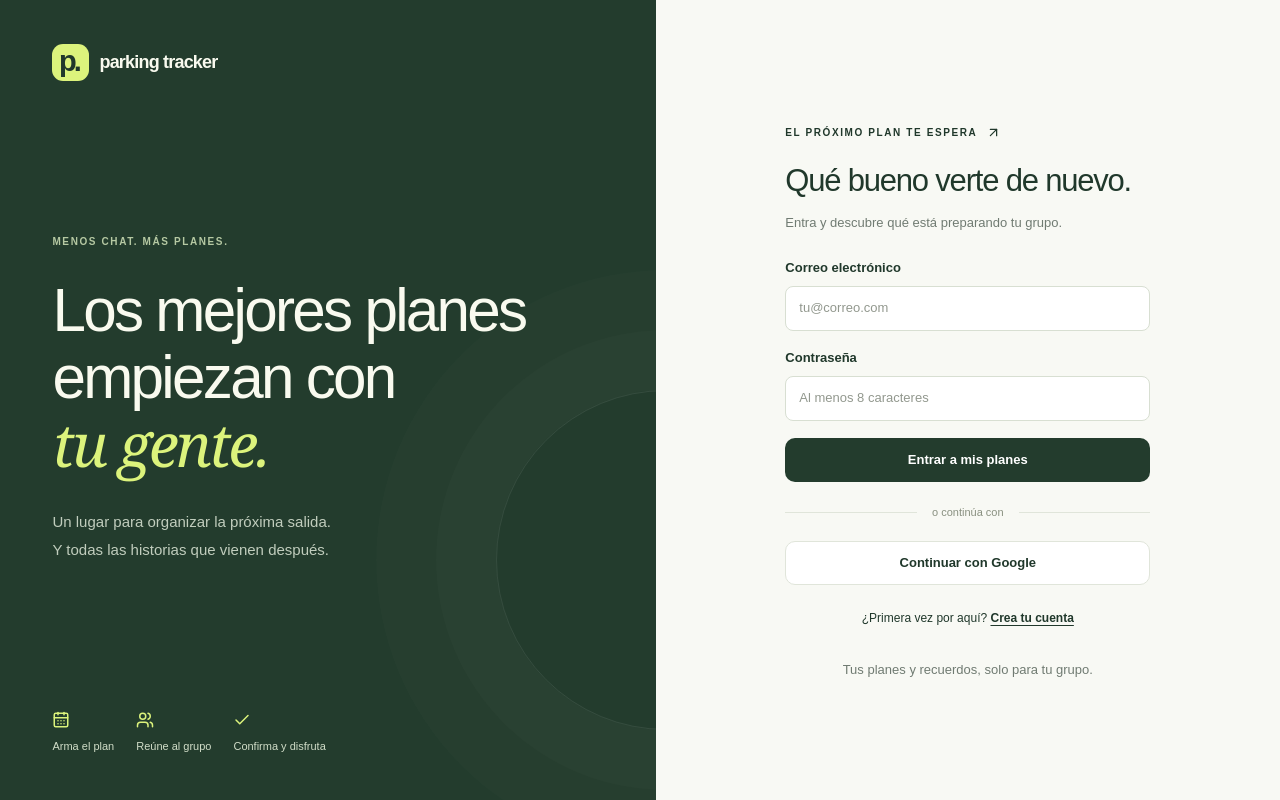
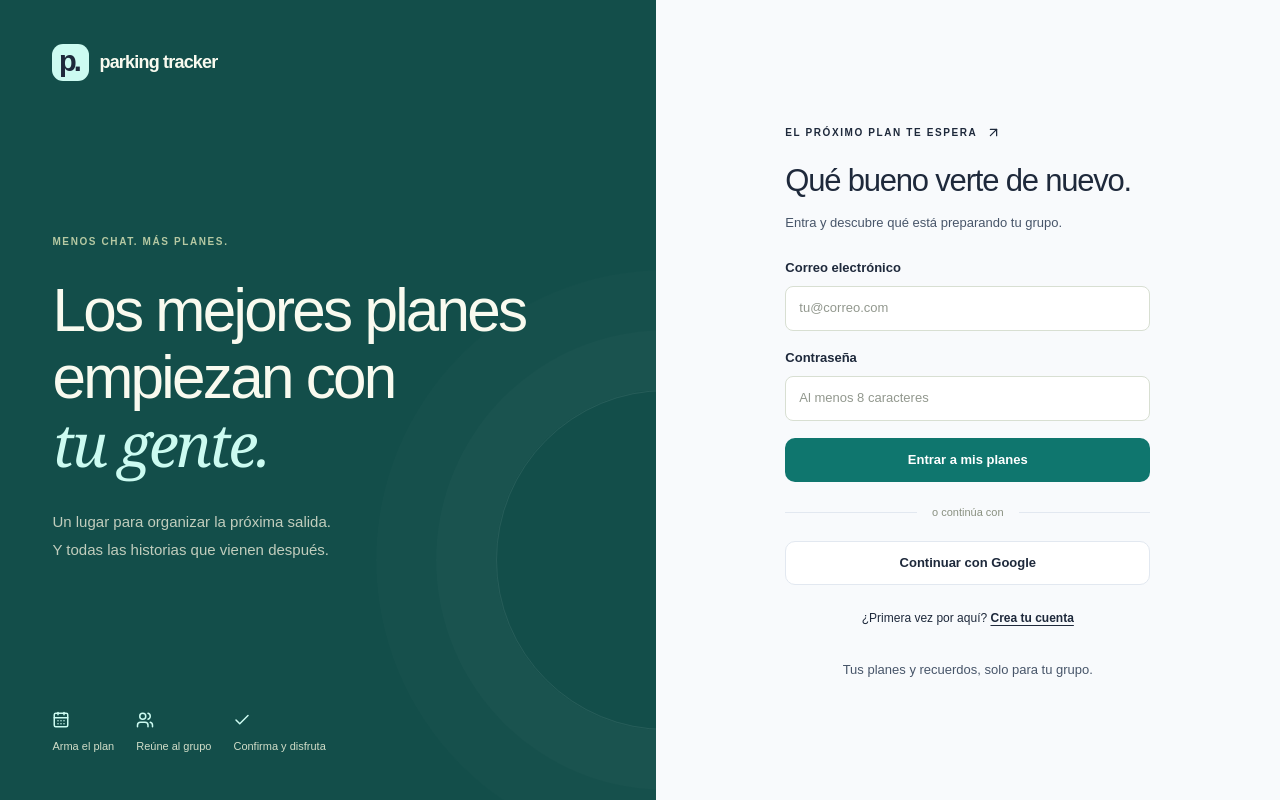
Before and after one commit to Made1214/ParkingTracker, a Next.js app: page /login in a window 1280 px wide. Built offline with nearby package versions, Linux system fonts and the light colour scheme.

Commit message:
style(ui): establish teal color tokens
- Introduce shared teal and slate colors for the existing interface.
- Distinguish attendance responses with green, amber, and red states.

```diff
--- a/src/app/globals.css
+++ b/src/app/globals.css
@@ -1,16 +1,24 @@
 @import "tailwindcss";
 
 :root {
-  --ink: #20382b;
-  --muted: #707b72;
-  --paper: #f8f9f4;
-  --line: #e0e5da;
-  --lime: #dcf37c;
-  --forest: #233c2d;
-  --peach: #f5dcca;
+  --color-primary: #0f766e;
+  --color-primary-hover: #115e59;
+  --color-primary-deep: #134e4a;
+  --color-primary-soft: #ccfbf1;
+  --color-success: #15803d;
+  --color-warning: #b45309;
+  --color-danger: #b91c1c;
+  --ink: #1e293b;
+  --muted: #475569;
+  --paper: #f8fafc;
+  --line: #e2e8f0;
+  /* Legacy aliases keep existing screens and task styles on the same palette. */
+  --lime: var(--color-primary-soft);
+  --forest: var(--color-primary);
+  --peach: #fef3c7;
   --surface: #ffffff;
-  --surface-subtle: #f2f5ec;
-  --surface-tint: #ecf1e1;
+  --surface-subtle: #f1f5f9;
+  --surface-tint: #f0fdfa;
   --ease-out: cubic-bezier(0.23, 1, 0.32, 1);
 }
 * {
@@ -58,7 +66,7 @@ a:focus-visible,
 button:focus-visible,
 input:focus-visible,
 textarea:focus-visible {
-  outline: 3px solid #7a9636;
+  outline: 3px solid var(--color-primary);
   outline-offset: 4px;
 }
 button {
@@ -161,7 +169,7 @@ label {
     transform 160ms var(--ease-out);
 }
 .button:hover:not(:disabled) {
-  background: #38563e;
+  background: var(--color-primary-hover);
   transform: translateY(-1px);
 }
 .button:active:not(:disabled) {
@@ -230,7 +238,7 @@ textarea {
   grid-template-columns: 1.05fr 1fr;
 }
 .auth-story {
-  background: var(--forest);
+  background: var(--color-primary-deep);
   color: #f9faef;
   padding: 44px 8%;
   display: flex;
@@ -1127,14 +1135,19 @@ textarea {
   animation: morphIn 220ms var(--ease-out) both;
 }
 .rsvp-current-pill.status-going {
-  background: #e8efcf;
-  border-color: #cfe0a2;
-  color: #2d471a;
+  background: #dcfce7;
+  border-color: #86efac;
+  color: #166534;
 }
 .rsvp-current-pill.status-maybe {
-  background: #f6eadc;
-  border-color: #ead1b7;
-  color: #6b4423;
+  background: #fef3c7;
+  border-color: #fcd34d;
+  color: #92400e;
+}
+.rsvp-current-pill.status-declined {
+  background: #fee2e2;
+  border-color: #fca5a5;
+  color: #991b1b;
 }
 .rsvp-options {
   display: grid;
@@ -1178,10 +1191,16 @@ textarea {
   box-shadow: 0 6px 14px -4px rgba(32, 56, 43, 0.28);
 }
 .rsvp-form.rsvp-going.selected .button {
-  background: var(--forest);
-  box-shadow:
-    0 0 0 2px var(--lime),
-    0 6px 14px -4px rgba(32, 56, 43, 0.28);
+  background: var(--color-success);
+  border-color: var(--color-success);
+}
+.rsvp-form.rsvp-maybe.selected .button {
+  background: var(--color-warning);
+  border-color: var(--color-warning);
+}
+.rsvp-form.rsvp-declined.selected .button {
+  background: var(--color-danger);
+  border-color: var(--color-danger);
 }
 .rsvp-form .message {
   display: none;
@@ -1204,13 +1223,13 @@ textarea {
   border-radius: 999px;
 }
 .seg-going {
-  background: #4e7a27;
+  background: var(--color-success);
 }
 .seg-maybe {
-  background: #d89b56;
+  background: var(--color-warning);
 }
 .seg-declined {
-  background: #b9bab4;
+  background: var(--color-danger);
 }
 .rsvp-meter-caption {
   display: flex;
@@ -1257,10 +1276,13 @@ textarea {
   background: #b9bab4;
 }
 .group-going .group-status-dot {
-  background: #4e7a27;
+  background: var(--color-success);
 }
 .group-maybe .group-status-dot {
-  background: #d89b56;
+  background: var(--color-warning);
+}
+.group-declined .group-status-dot {
+  background: var(--color-danger);
 }
 .attendance-group p {
   margin-top: 6px;
```
